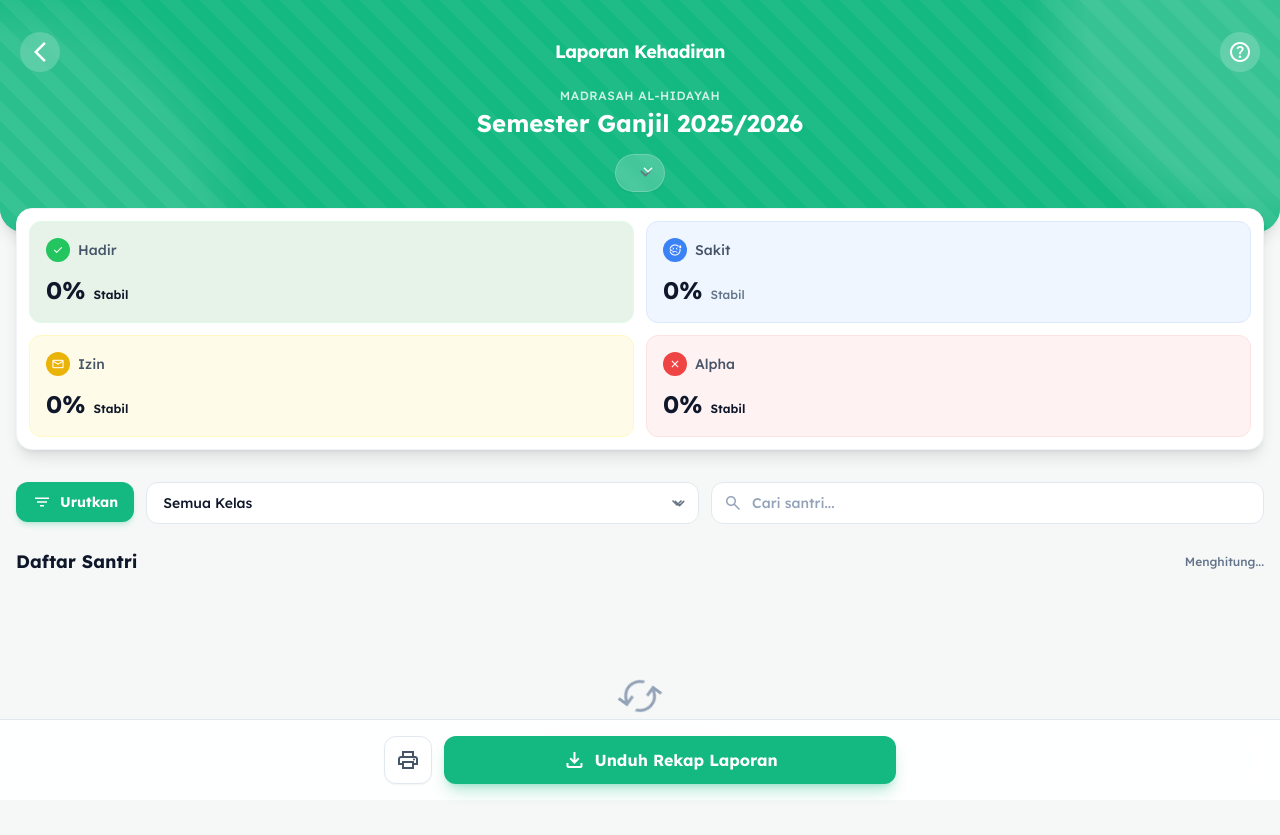
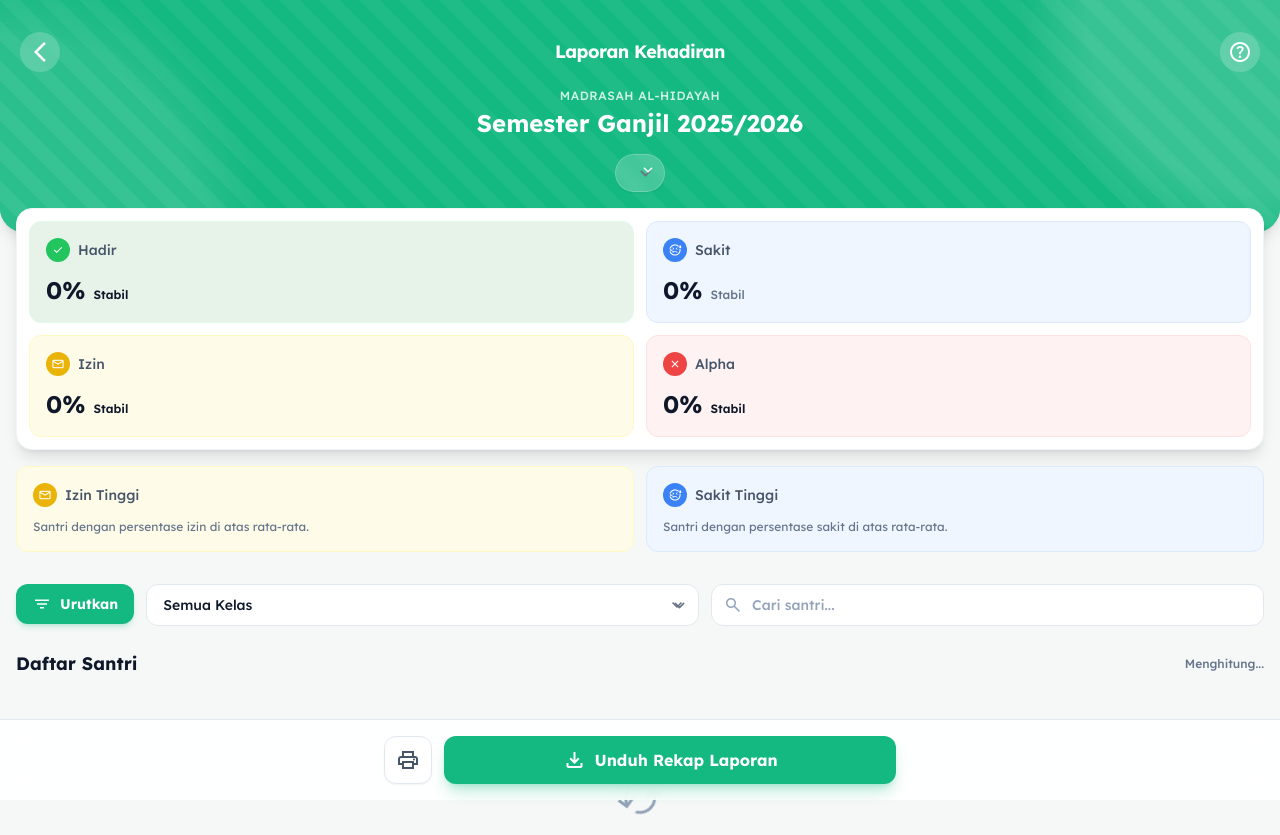
Before and after one commit to DametraOwO/sistem-kehadiran, a Flask app: page /laporan in a window 1280 px wide. Shown: the top 835 px of the page. Before the commit the page ends 800 px from the top, so only its background shows below. Run offline with Flask 3, Linux system fonts and the light colour scheme; a user stored in the database is signed in; data comes from the database, SQL or seed files in the repository; data that the repository does not hold is empty; some libraries are stand-ins or nearby versions.

Commit message:
minor changes
add status sakit/izin tinggi if santri have that many.
scrollbar style in santri and jadwal for table
slight changes in rekap laporan

```diff
--- a/templates/laporan.html
+++ b/templates/laporan.html
@@ -189,6 +189,27 @@
                     </div>
                 </div>
             </div>
+            <!-- Additional Status Cards -->
+            <div class="mt-4 grid grid-cols-2 gap-3">
+                <div class="flex flex-col gap-1 rounded-xl bg-yellow-50 p-4 border border-yellow-100">
+                    <div class="flex items-center gap-2">
+                        <div class="flex h-6 w-6 items-center justify-center rounded-full bg-yellow-500 text-white">
+                            <span class="material-symbols-outlined text-[14px]">mail</span>
+                        </div>
+                        <p class="text-sm font-medium text-slate-600">Izin Tinggi</p>
+                    </div>
+                    <p class="mt-2 text-xs text-slate-500">Santri dengan persentase izin di atas rata-rata.</p>
+                </div>
+                <div class="flex flex-col gap-1 rounded-xl bg-blue-50 p-4 border border-blue-100">
+                    <div class="flex items-center gap-2">
+                        <div class="flex h-6 w-6 items-center justify-center rounded-full bg-blue-500 text-white">
+                            <span class="material-symbols-outlined text-[14px]">sick</span>
+                        </div>
+                        <p class="text-sm font-medium text-slate-600">Sakit Tinggi</p>
+                    </div>
+                    <p class="mt-2 text-xs text-slate-500">Santri dengan persentase sakit di atas rata-rata.</p>
+                </div>
+            </div>
         </div>
         <!-- Filters Section -->
         <div class="mt-8 px-4">
--- a/templates/rekap_laporan.html
+++ b/templates/rekap_laporan.html
@@ -238,9 +238,11 @@
                             }}</span>
                     </p>
                     <div class="mt-8 flex flex-col items-center">
-                        <p class="text-xs font-medium mb-20 text-slate-600">Mengetahui, <br> Administrator Madrasah</p>
+                        <p class="text-xs font-medium mb-20 text-slate-600">Mengetahui, <br> Kepala Sekolah Madrasah
+                            Al-Hidayah</p>
                         <div class="border-t-2 border-slate-900 w-56 pt-2">
-                            <p class="font-bold text-sm uppercase tracking-wider text-slate-900">Petugas Absensi</p>
+                            <p class="font-bold text-sm tracking-wider text-slate-900"> Endang Salman S.Pd.I.
+                            </p>
                         </div>
                     </div>
                 </div>
```
Also changed, not shown: templates/manage_jadwal.html (+22 -3 lines), templates/santri.html (+17 -10 lines).
